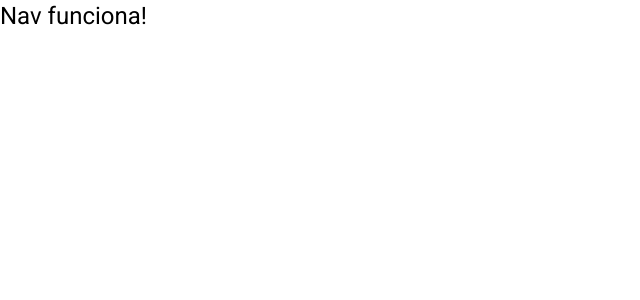
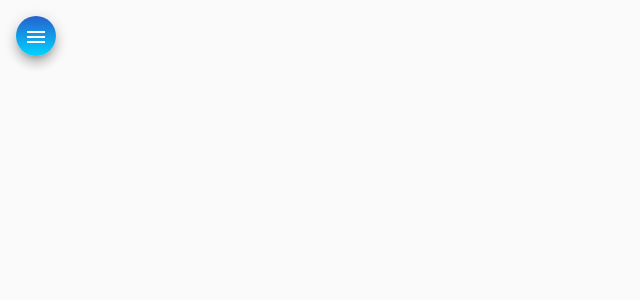
Before and after one commit to mayconjardim/helpdesk-backend, an Angular app: page / in a window 1280 px wide. Shown: the top 300 px of the page, without its empty margins (0-640 px from the left). Built offline with nearby package versions, Linux system fonts and the light colour scheme.

Commit message:
estilizando component nav

```diff
--- a/src/app/components/nav/nav.component.css
+++ b/src/app/components/nav/nav.component.css
@@ -0,0 +1,30 @@
+
+.container {
+ height: 100%;
+}
+
+.sidenav {
+ width: 13rem;
+ color : white;
+ background: linear-gradient(180deg, rgba(2,0,36,1) 0%, rgba(37,97,207,1) 0%, rgba(0,212,255,1) 100%);
+}
+
+img {
+    width: 100%;
+    height: 7rem;
+    margin: .8rem auto 1rem auto;
+}
+
+.sidenav a {
+    color: white;
+}
+
+.sidenav i {
+    margin-right: 0.6rem;
+}
+
+.menu {
+    margin: 1rem auto auto 1rem;
+    color: white;
+    background: linear-gradient(180deg, rgba(2,0,36,1) 0%, rgba(37,97,207,1) 0%, rgba(0,212,255,1) 100%);
+}
--- a/src/app/components/nav/nav.component.html
+++ b/src/app/components/nav/nav.component.html
@@ -1 +1,40 @@
-<h1>Nav funciona!</h1>
+<mat-drawer-container class="container" autosize>
+  <mat-drawer #drawer class="sidenav" mode="side">
+    <img src="assets/img/side-image.svg" alt="logo" />
+    <mat-nav-list class="nav-list">
+      <a mat-list-item routerLink="/">
+        <i class="material-icons">home</i>
+        Home
+      </a>
+      <a mat-list-item routerLink="/">
+        <i class="material-icons">account_circle</i>
+        Técnicos
+      </a>
+      <a mat-list-item routerLink="/">
+        <i class="material-icons">person</i>
+        Clientes
+      </a>
+      <a mat-list-item routerLink="/">
+        <i class="material-icons">support</i>
+        Chamados
+      </a>
+      <a mat-list-item routerLink="/">
+        <i class="material-icons">logout</i>
+        Logout
+      </a>
+      <a mat-list-item routerLink="/">
+        <i class="material-icons">code</i>
+        GitHub
+      </a>
+    </mat-nav-list>
+  </mat-drawer>
+  <div class="sidenav-content">
+    <button
+      class="menu mat-elevation-z8"
+      (click)="drawer.toggle()"
+      mat-icon-button
+    >
+      <mat-icon>menu</mat-icon>
+    </button>
+  </div>
+</mat-drawer-container>
```
Also changed, not shown: src/assets/img/side-image.svg (added).
